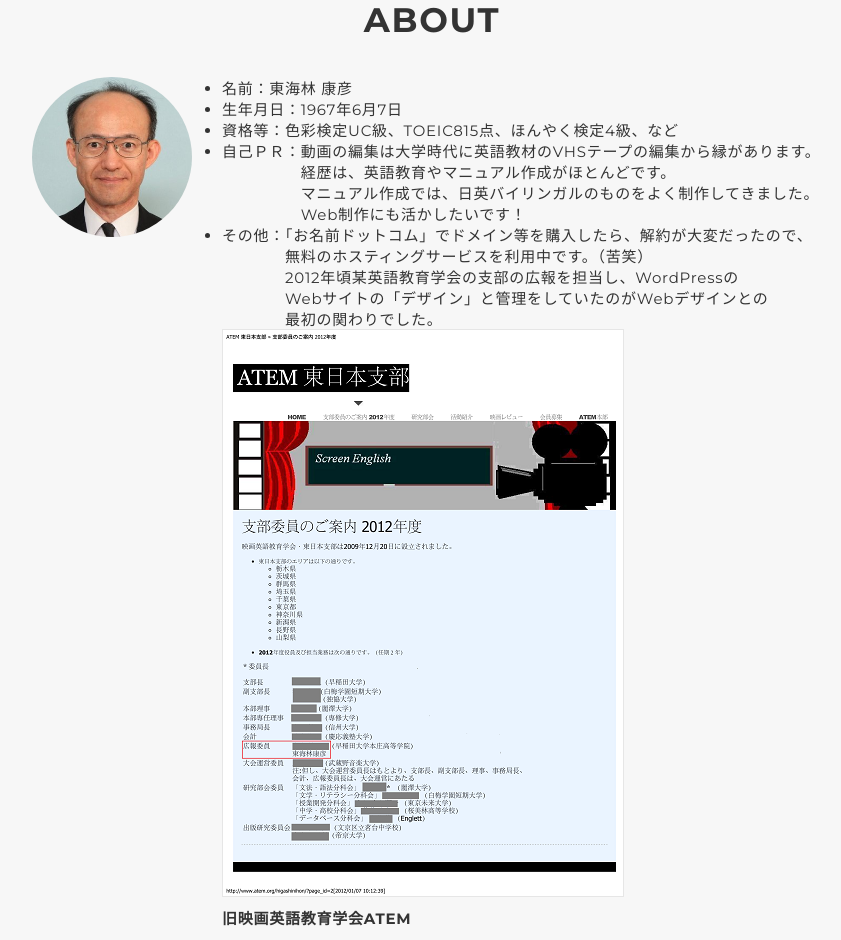
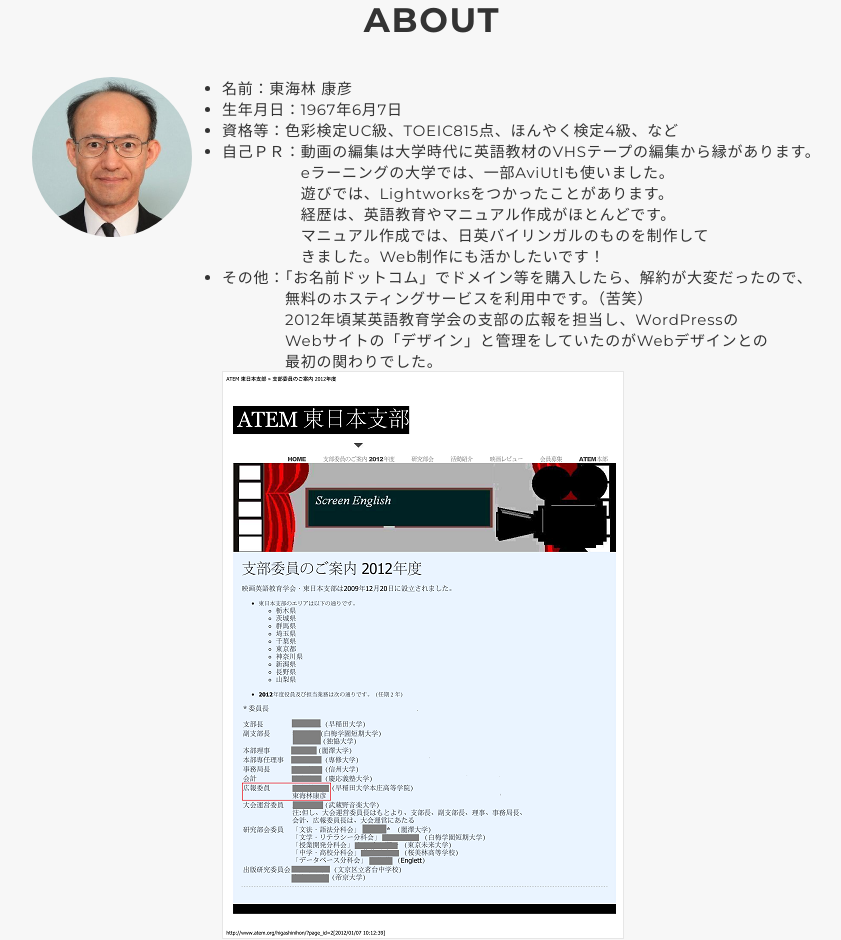
Before and after one commit to Foliogalary/yshofolio, a plain HTML site: page HETm7PJ3MRAyLmH3G4LFJmTRGENyE4mn.html in a window 1280 px wide. Shown: the part 2002-2942 px from the top of the page, without its empty margins (208-1049 px from the left). Drawn offline with nearby package versions, Linux system fonts and the light colour scheme.

Commit message:
Add files via upload

```diff
--- a/HETm7PJ3MRAyLmH3G4LFJmTRGENyE4mn.html
+++ b/HETm7PJ3MRAyLmH3G4LFJmTRGENyE4mn.html
@@ -154,9 +154,11 @@
                 <li>生年月日：1967年6月7日</li>
                 <li>資格等：色彩検定UC級、TOEIC815点、ほんやく検定4級、など</li>
                 <li>自己ＰＲ：動画の編集は大学時代に英語教材のVHSテープの編集から縁があります。<br>
+                  &emsp;&emsp;&emsp;&emsp;&emsp;eラーニングの大学では、一部AviUtlも使いました。<br>
+                  &emsp;&emsp;&emsp;&emsp;&emsp;遊びでは、Lightworksをつかったことがあります。<br>
                     &emsp;&emsp;&emsp;&emsp;&emsp;経歴は、英語教育やマニュアル作成がほとんどです。<br>
-                    &emsp;&emsp;&emsp;&emsp;&emsp;マニュアル作成では、日英バイリンガルのものをよく制作してきました。<br>
-                    &emsp;&emsp;&emsp;&emsp;&emsp;Web制作にも活かしたいです！<br>
+                    &emsp;&emsp;&emsp;&emsp;&emsp;マニュアル作成では、日英バイリンガルのものを制作して<br>
+                    &emsp;&emsp;&emsp;&emsp;&emsp;きました。Web制作にも活かしたいです！<br>
                 <li>その他：「お名前ドットコム」でドメイン等を購入したら、解約が大変だったので、<br>
                   &emsp;&emsp;&emsp;&emsp;無料のホスティングサービスを利用中です。（苦笑）</li>
                   &emsp;&emsp;&emsp;&emsp;2012年頃某英語教育学会の支部の広報を担当し、WordPressの<br>
```
